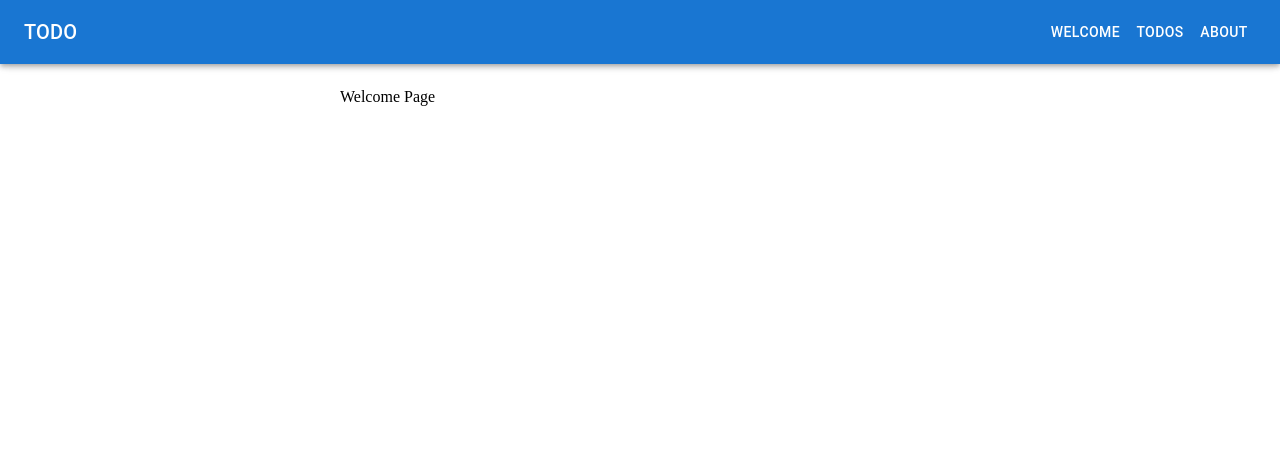
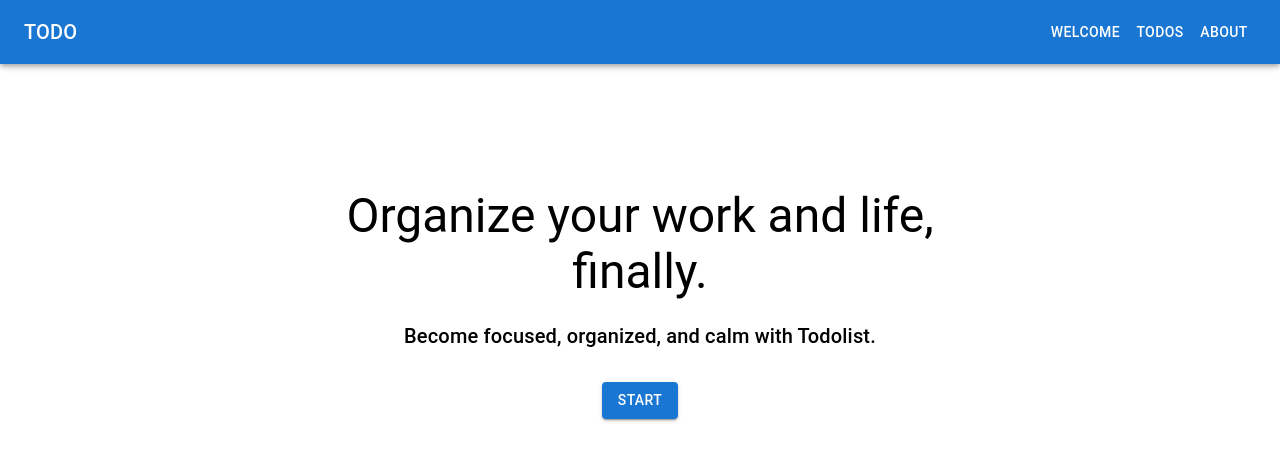
Before and after one commit to yuliya-d98/todo-list, a React (Create React App) app: page /welcome in a window 1280 px wide. Shown: the top 460 px of the page. Built offline with nearby package versions, Linux system fonts and the light colour scheme; the HTML template or start-up script is replaced by a standard one.

Commit message:
welcome page

```diff
--- a/src/App.tsx
+++ b/src/App.tsx
@@ -1,12 +1,11 @@
+import { Provider } from 'react-redux';
 import { BrowserRouter, Navigate, Route, Routes } from 'react-router-dom';
 import AboutPage from './pages/AboutPage';
 import ErrorPage from './pages/errorPage';
 import PageContainer from './pages/PageContainer';
-import TodoPage from './pages/todoPage';
 import TodosPage from './pages/todosPage';
 import WelcomePage from './pages/welcomePage';
 import store from './redux/store';
-import { Provider } from 'react-redux';
 
 const App = () => {
   return (
@@ -16,10 +15,7 @@ const App = () => {
           <Route path="/" element={<PageContainer />}>
             <Route index element={<Navigate to="/welcome" replace />} />
             <Route path="welcome" element={<WelcomePage />} />
-            <Route path="todos">
-              <Route index element={<TodosPage />} />
-              <Route path=":todoId" element={<TodoPage />} />
-            </Route>
+            <Route path="todos" element={<TodosPage />} />
             <Route path="about" element={<AboutPage />} />
             <Route path="error" element={<ErrorPage />} />
             <Route path="*" element={<Navigate to="/error" replace />} />
--- a/src/components/TodoItem.tsx
+++ b/src/components/TodoItem.tsx
@@ -2,6 +2,7 @@ import { useEffect, useState } from 'react';
 import { useTypedDispatch } from '../hooks/redux';
 import { changeIsCompleted, removeItem, TodoType } from '../redux/todos-reducer';
 import { v4 as uuidv4 } from 'uuid';
+import { SeverityType, SnackbarInfoType } from './MySnackbar';
 
 import DeleteIcon from '@mui/icons-material/Delete';
 import Checkbox from '@mui/material/Checkbox';
@@ -13,7 +14,6 @@ import ListItemText from '@mui/material/ListItemText';
 import ListItemSecondaryAction from '@mui/material/ListItemSecondaryAction';
 import EditIcon from '@mui/icons-material/Edit';
 import Tooltip from '@mui/material/Tooltip';
-import { SeverityType, SnackbarInfoType } from './MySnackbar';
 
 type TodoItemPropsType = {
   item: TodoType;
--- a/src/pages/todoPage.tsx
+++ /dev/null
@@ -1,7 +0,0 @@
-import Box from '@mui/material/Box';
-
-const TodoPage = () => {
-  return <Box>Todo Page</Box>;
-};
-
-export default TodoPage;
--- a/src/pages/welcomePage.tsx
+++ b/src/pages/welcomePage.tsx
@@ -1,7 +1,47 @@
-import Box from '@mui/material/Box';
+import Button from '@mui/material/Button';
+import Typography from '@mui/material/Typography';
+import { useNavigate } from 'react-router-dom';
 
 const WelcomePage = () => {
-  return <Box>Welcome Page</Box>;
+  const navigate = useNavigate();
+
+  const openTodo = () => {
+    navigate('/todos', { replace: true });
+  };
+
+  return (
+    <>
+      <Typography
+        align="center"
+        variant="h3"
+        sx={{
+          mt: { xs: '50px', custom450: '100px' },
+          maxWidth: { sx: '250px', custom450: '400px', md: 800 },
+          mx: 'auto',
+        }}
+      >
+        Organize your work and life, finally.
+      </Typography>
+      <Typography
+        align="center"
+        variant="h6"
+        sx={{
+          mt: '20px',
+          maxWidth: { xs: '250px', custom450: '400px', md: '800px' },
+          mx: 'auto',
+        }}
+      >
+        Become focused, organized, and calm with Todolist.
+      </Typography>
+      <Button
+        variant="contained"
+        onClick={openTodo}
+        sx={{ display: 'block', mx: 'auto', mt: '30px' }}
+      >
+        Start
+      </Button>
+    </>
+  );
 };
 
 export default WelcomePage;
```
